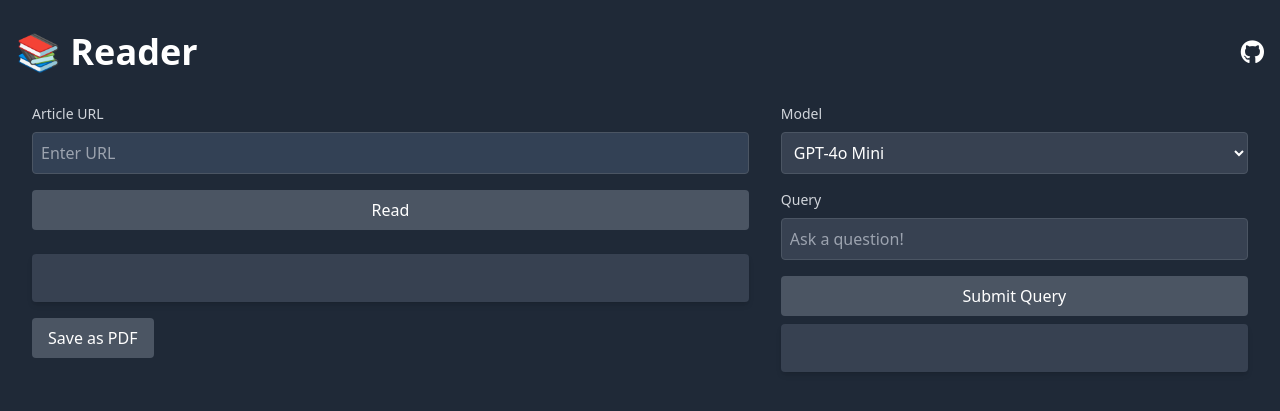
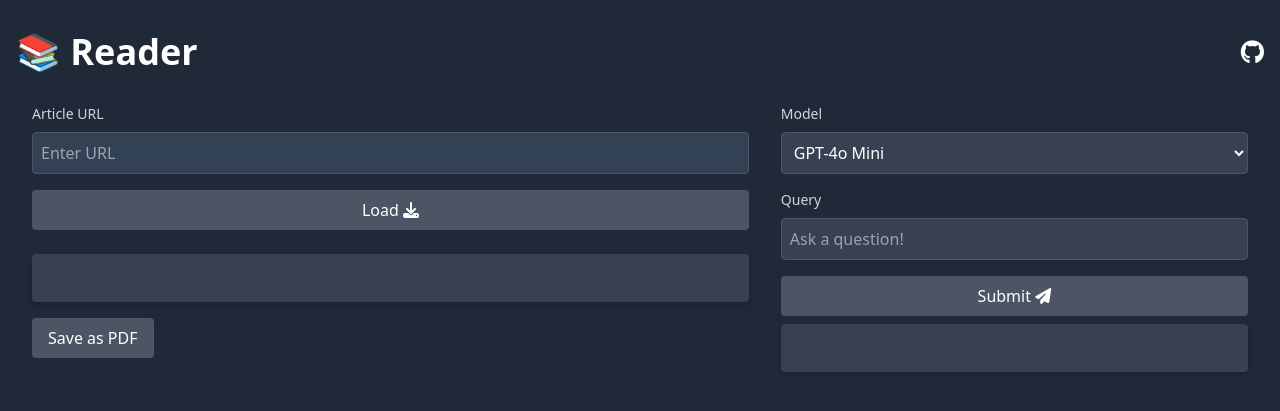
Before and after one commit to francisgreenleaf/Reader, a Flask app: page / in a window 1280 px wide. Shown: the top 411 px of the page. Run offline with Flask 3, Linux system fonts and the light colour scheme; some libraries are stand-ins or nearby versions.

Commit message:
add icons to buttons

```diff
--- a/templates/index.html
+++ b/templates/index.html
@@ -44,7 +44,7 @@
                 <input type="text" id="urlInput" placeholder="Enter URL"
                     class="w-full p-2 border rounded bg-dark-200 text-white border-gray-600 mb-4">
                 <button onclick="fetchArticle()"
-                    class="w-full bg-gray-600 hover:bg-gray-700 text-white px-4 py-2 rounded mb-2">Read</button>
+                    class="w-full bg-gray-600 hover:bg-gray-700 text-white px-4 py-2 rounded mb-2">Load <i class="fa-solid fa-download"></i></button>
                 <div id="error" class="text-red-400 mb-4"></div>
                 <div id="loading" class="hidden flex justify-center items-center mt-4">
                     <svg class="animate-spin h-5 w-5 mr-3 text-white" viewBox="0 0 24 24">
@@ -69,7 +69,7 @@
                 <input type="text" id="queryInput" placeholder="Ask a question!"
                     class="w-full p-2 border rounded bg-gray-700 text-white border-gray-600 mb-4">
                 <button onclick="queryArticle()"
-                    class="w-full bg-gray-600 hover:bg-gray-700 text-white px-4 py-2 rounded mb-2">Submit Query</button>
+                    class="w-full bg-gray-600 hover:bg-gray-700 text-white px-4 py-2 rounded mb-2">Submit <i class="fa-solid fa-paper-plane"></i></button>
                 <div id="queryLoading" class="hidden flex justify-center items-center mt-4">
                     <svg class="animate-spin h-5 w-5 mr-3 text-white" viewBox="0 0 24 24">
                         <circle class="opacity-25" cx="12" cy="12" r="10" stroke="currentColor" stroke-width="4"></circle>
```
